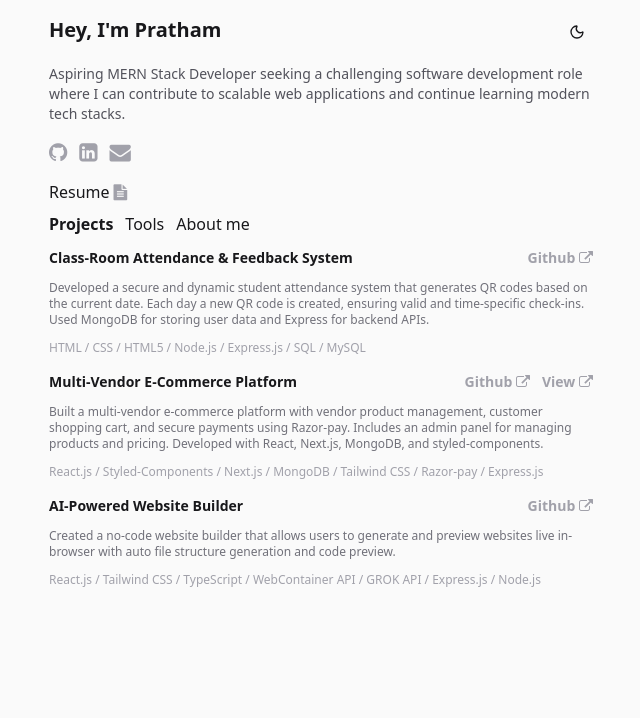
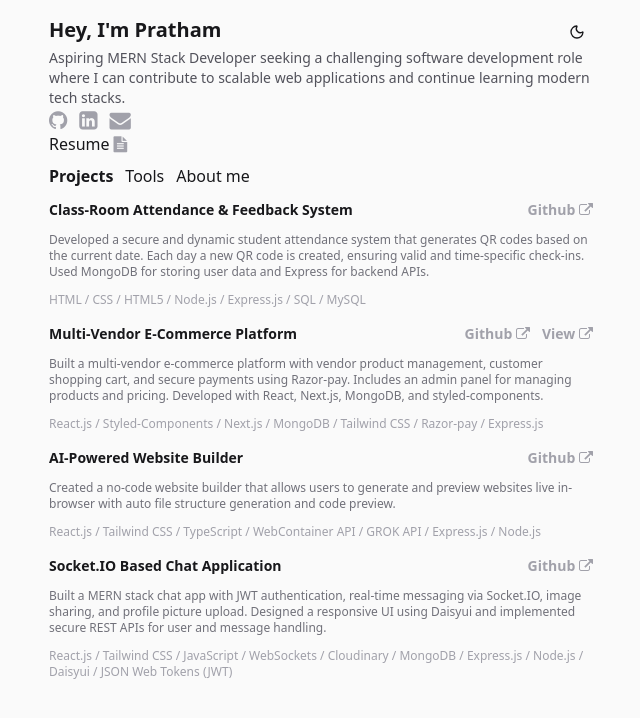
Before and after one commit to Pratham-008/Portfolio, a Next.js app: page / in a window 1280 px wide. Shown: the top 718 px of the page, without its empty margins (319-959 px from the left). Built offline with nearby package versions, Linux system fonts and the light colour scheme.

Commit message:
Added Project

```diff
--- a/app/components/Hero.js
+++ b/app/components/Hero.js
@@ -16,7 +16,7 @@
   }, [dark]);
 
   return (
-    <div className="flex flex-col gap-4">
+    <div className="flex flex-col gap-4npm">
       <div className="flex justify-between">
         <span className="text-xl font-bold">Hey, I&apos;m Pratham</span>
         <button
--- a/app/components/Projects.js
+++ b/app/components/Projects.js
@@ -22,6 +22,12 @@
         desc="Created a no-code website builder that allows users to generate and preview websites live in-browser with auto file structure generation and code preview.  "
         gitlink="https://github.com/Pratham-008/website-to-create-website-"
       />
+      <ProjectTemp
+        title="Socket.IO Based Chat Application "
+        techno="React.js /  Tailwind CSS /  JavaScript / WebSockets / Cloudinary / MongoDB / Express.js /  Node.js / Daisyui / JSON Web Tokens (JWT)"
+        desc="Built a MERN stack chat app with JWT authentication, real-time messaging via Socket.IO, image sharing, and profile picture upload. Designed a responsive UI using Daisyui and implemented secure REST APIs for user and message handling."
+        gitlink="https://github.com/Pratham-008/Chatapp"
+      />
     </div>
   );
 }
```
